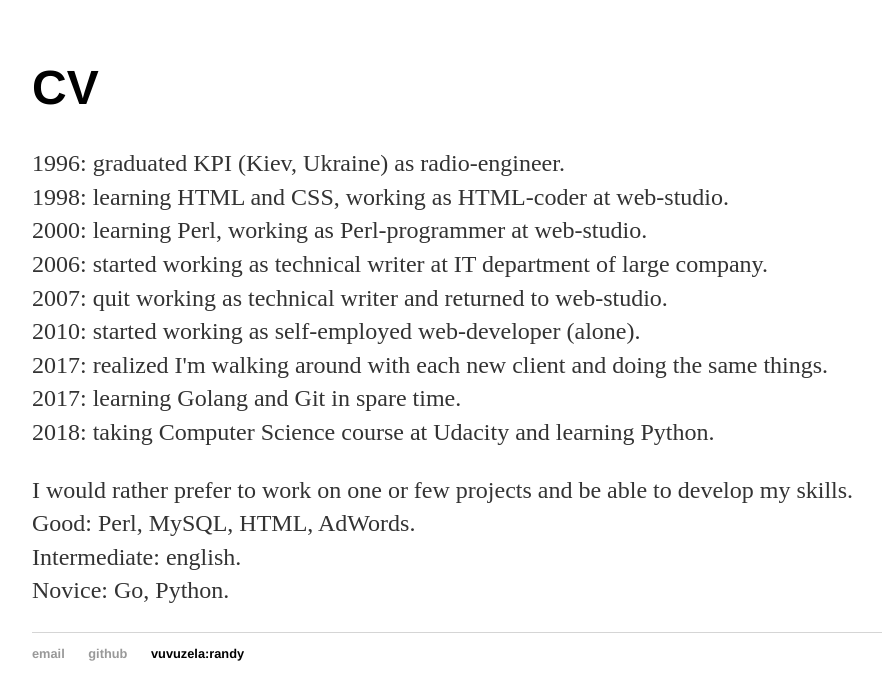
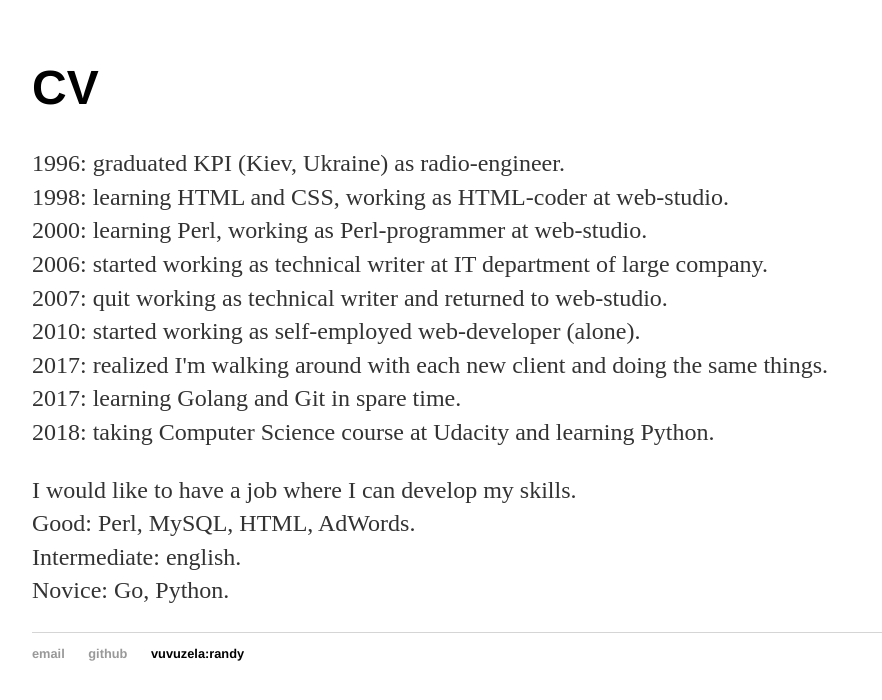
Before and after one commit to aa153/aa153.github.io, a Jekyll site: the page built from index.html, in a window 1280 px wide. Shown: the top 700 px of the page, without its empty margins (160-1042 px from the left). Built offline with Jekyll 4.4.1, drawn with Linux system fonts in a browser that asks for light colours.

Commit message:
Update index.html

```diff
--- a/index.html
+++ b/index.html
@@ -16,7 +16,7 @@ title: agrinevich CV
 		2018: taking Computer Science course at Udacity and learning Python.
 	</p>
 	<p>
-		I would rather prefer to work on one or few projects and be able to develop my skills.<br>
+		I would like to have a job where I can develop my skills.<br>
 		Good: Perl, MySQL, HTML, AdWords.<br>
 		Intermediate: english.<br>
 		Novice: Go, Python.
```
